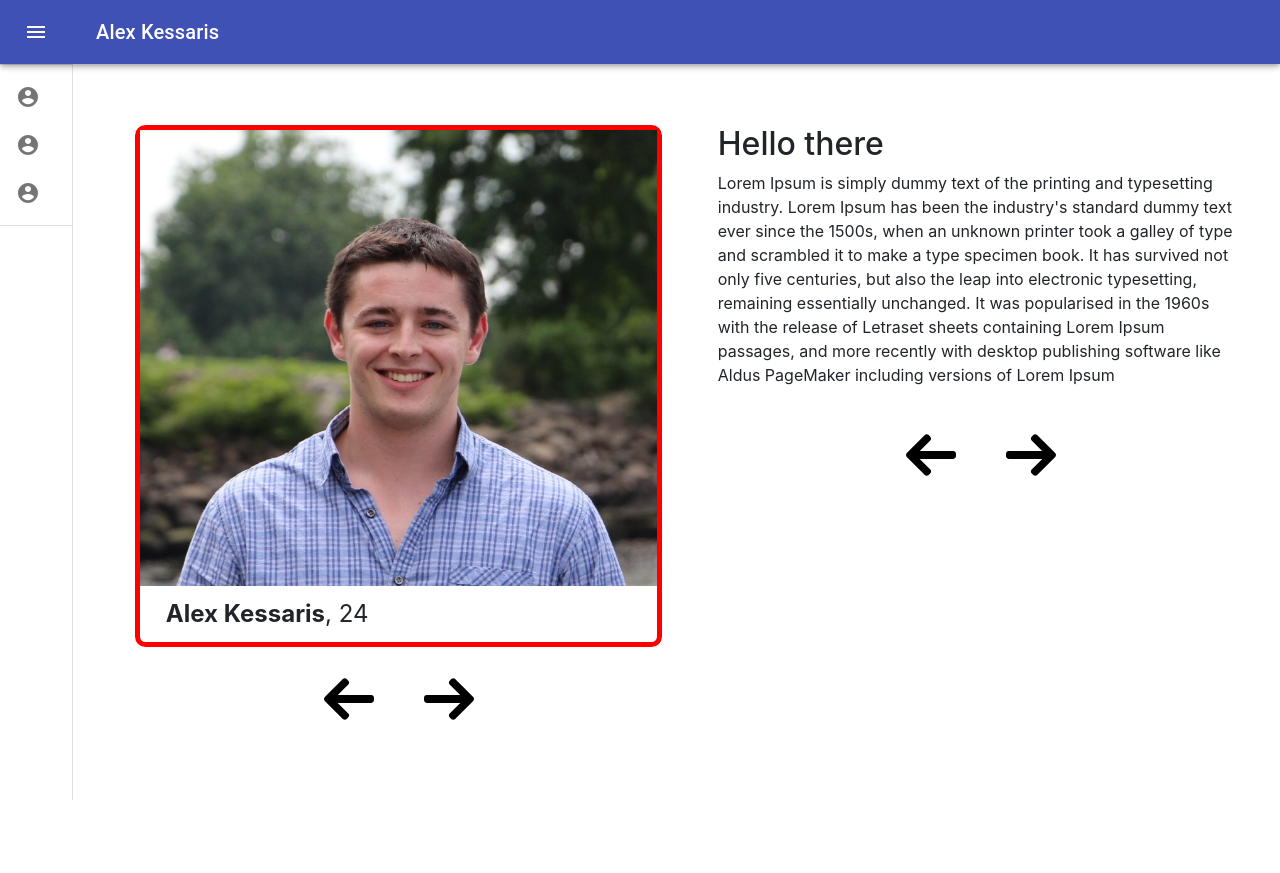
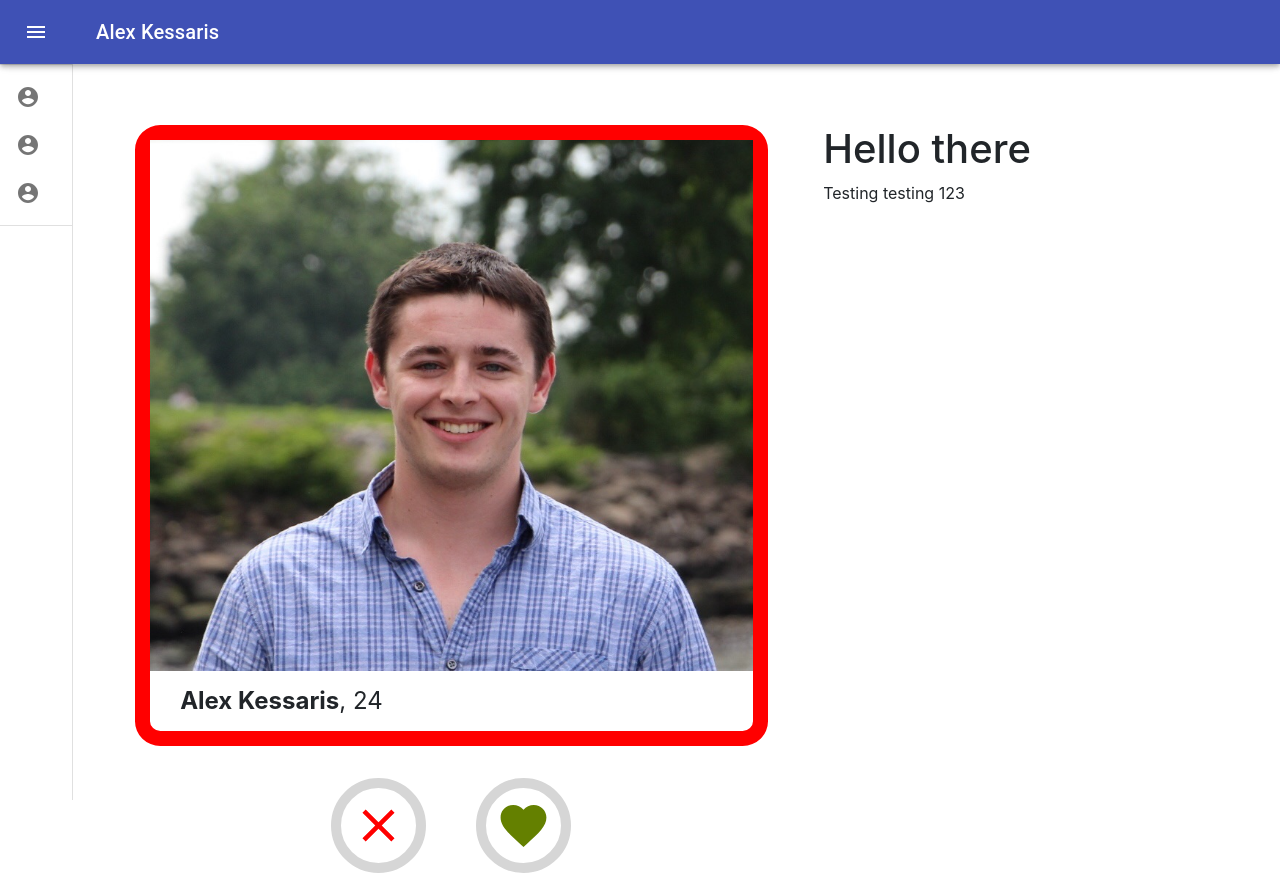
Before and after one commit to akessaris/personal_website, a React app: page / in a window 1280 px wide. Shown: the top 873 px of the page. Before the commit the page ends 800 px from the top, so only its background shows below. Built offline with nearby package versions, Linux system fonts and the light colour scheme; what redux-immutable-state-invariant would draw is missing.

Commit message:
moved card functionality outside to parent container, add material icons

```diff
--- a/src/components/cards/Cards.js
+++ b/src/components/cards/Cards.js
@@ -2,28 +2,39 @@ import React, { useState } from 'react';
 import Card from './card/Card';
 import './Cards.scss';
 import { cards } from '../../tools/mockDB.json';
+import FavoriteIcon from '@material-ui/icons/Favorite';
+import ClearIcon from '@material-ui/icons/Clear';
+import { SvgIcon } from '@material-ui/core';
 
 const Cards = () => {
   const [cardIndex, setCardIndex] = useState(0);
 
-  const { _id, title, body, image } = cards[cardIndex];
-
-  const handleChange = (direction) => {
-    setCardIndex(prevIndex => {
-      const updatedIndex = direction === 'left' ? (prevIndex - 1) : (prevIndex + 1);
-      return (updatedIndex >= 0) ? updatedIndex : prevIndex;
-    });
-  };
+  const { _id, title, image } = cards[cardIndex];
 
   return (
     <div className="container">
-      <Card
-        key={_id}
-        title={title}
-        body={body}
-        image={image}
-        onArrowClick={handleChange}
-      />
+      <div className="card-column">
+        <div className="card">
+          <Card
+            key={_id}
+            title={title}
+            image={image}
+          />
+          <p className="subheader"><span className="name">Alex Kessaris</span>, <span className="age">24</span></p>
+          </div>
+
+          <div className="icon-container">
+            <SvgIcon class="icon clear"><ClearIcon/></SvgIcon>
+            <SvgIcon class="icon heart"><FavoriteIcon/></SvgIcon>
+          </div>
+      </div>
+
+      <div className="text">
+        <h1>Hello there</h1>
+        <p>
+          Testing testing 123
+        </p>
+      </div>
     </div>
   )
 };
--- a/src/components/cards/Cards.scss
+++ b/src/components/cards/Cards.scss
@@ -1,4 +1,59 @@
+// Variables
+$icon-size: 95px;
+$icon-background-color: rgb(214, 214, 214);
+
 .container {
   display: flex;
   align-self: center;
+  gap: 5%;
+
+  .text {
+    flex: 1;
+  }
+
+  .card-column {
+    flex: 1.5;
+  }
+
+  .card {
+    border: 15px red solid;
+    border-radius: 4%;
+  }
+
+  .subheader {
+    margin: 2% 0 2% 5%;
+    font-size: x-large;
+
+    .name {
+      font-weight: bold;
+    }
+  }
+
+  .icon-container {
+    text-align: center;
+  }
+
+  .icon {
+    &:hover {
+      background-color: $icon-background-color;
+      transition: 0.5s;
+    }
+
+    cursor: pointer;
+    display: inline;
+    width: $icon-size;
+    height: $icon-size;
+    margin-top: 5%;
+    border: 10px $icon-background-color solid;
+    border-radius: 100%;
+    padding: 10px;
+
+    &.clear {
+      margin-right: 50px;
+      color: red;
+    }
+    &.heart {
+      color: rgb(100, 128, 0);
+    }
+  }
 }
--- a/src/components/cards/card/Card.js
+++ b/src/components/cards/card/Card.js
@@ -2,38 +2,15 @@ import React from 'react';
 import PropTypes from "prop-types";
 import './Card.scss';
 
-const Card = ({ title, body, image, onArrowClick }) => {
+const Card = ({ title, image }) => {
   return (
-    <div className="card-container">
-      <div className="card-column">
-        <div className="card">
-          <img className="image" src={`src/assets/images/${image}`}/>
-          <p className="subheader"><span className="name">Alex Kessaris</span>, <span className="age">24</span></p>
-        </div>
-        {/* TODO: replace with actual icons */}
-        <div className="icon-container">
-          <img className="icon-arrow left" src="src/assets/icons/left-arrow.svg"/>
-          <img className="icon-arrow" src="src/assets/icons/right-arrow.svg"/>
-        </div>
-      </div>
-
-      <div className="text">
-        <h2>{title}</h2>
-        <p>{body}</p>
-        <div className="icon-container">
-          <img onClick={() => onArrowClick('left') } className="icon-arrow left" src="src/assets/icons/left-arrow.svg"/>
-          <img onClick={() => onArrowClick('right') } className="icon-arrow" src="src/assets/icons/right-arrow.svg"/>
-        </div>
-      </div>
-    </div>
+    <img className="image" src={`src/assets/images/${image}`} alt={title}/>
   );
 };
 
 Card.propTypes = {
   title: PropTypes.string.isRequired,
-  body: PropTypes.string.isRequired,
   image: PropTypes.string.isRequired,
-  onArrowClick: PropTypes.func.isRequired,
 }
 
 export default Card;
--- a/src/components/cards/card/Card.scss
+++ b/src/components/cards/card/Card.scss
@@ -1,50 +1,5 @@
-.card-container {
-  border: none;
-  display: inline-flex;
-  gap: 5%;
-
-  .card-column {
-    flex: 1;
-    height: 70vh;
-  }
-
-  .card {
-    border: 5px red solid;
-    border-radius: 2%;
-  }
-
-  .subheader {
-    margin: 2% 0 2% 5%;
-    font-size: x-large;
-
-    .name {
-      font-weight: bold;
-    }
-  }
-
-  .text {
-    flex: 1;
-  }
-
-  .image {
-    width: 100%;
-    height: 100%;
-    object-fit: contain;
-  }
-
-  .icon-container {
-    text-align: center;
-  }
-
-  .icon-arrow {
-    cursor: pointer;
-    display: inline;
-    width: 50px;
-    height: 50px;
-    margin-top: 5%;
-
-    &.left {
-      margin-right: 50px;
-    }
-  }
+.image {
+  width: 100%;
+  height: 100%;
+  object-fit: contain;
 }
--- a/src/tools/mockDB.json
+++ b/src/tools/mockDB.json
@@ -3,25 +3,21 @@
     {
       "_id": 1,
       "title": "Hello there",
-      "body": "Lorem Ipsum is simply dummy text of the printing and typesetting industry. Lorem Ipsum has been the industry's standard dummy text ever since the 1500s, when an unknown printer took a galley of type and scrambled it to make a type specimen book. It has survived not only five centuries, but also the leap into electronic typesetting, remaining essentially unchanged. It was popularised in the 1960s with the release of Letraset sheets containing Lorem Ipsum passages, and more recently with desktop publishing software like Aldus PageMaker including versions of Lorem Ipsum",
       "image": "profile.jpg"
     },
     {
       "_id": 2,
       "title": "Hello",
-      "body": "This is a paragraph about me",
       "image": "noble.jpg"
     },
     {
       "_id": 3,
       "title": "Hello",
-      "body": "This is a paragraph about me",
       "image": "belt.jpg"
     },
     {
       "_id": 4,
       "title": "Hello",
-      "body": "This is a paragraph about me",
       "image": "noble.jpg"
     }
   ]
```
Also changed, not shown: src/assets/icons/left-arrow.svg (deleted), src/assets/icons/right-arrow.svg (deleted).
